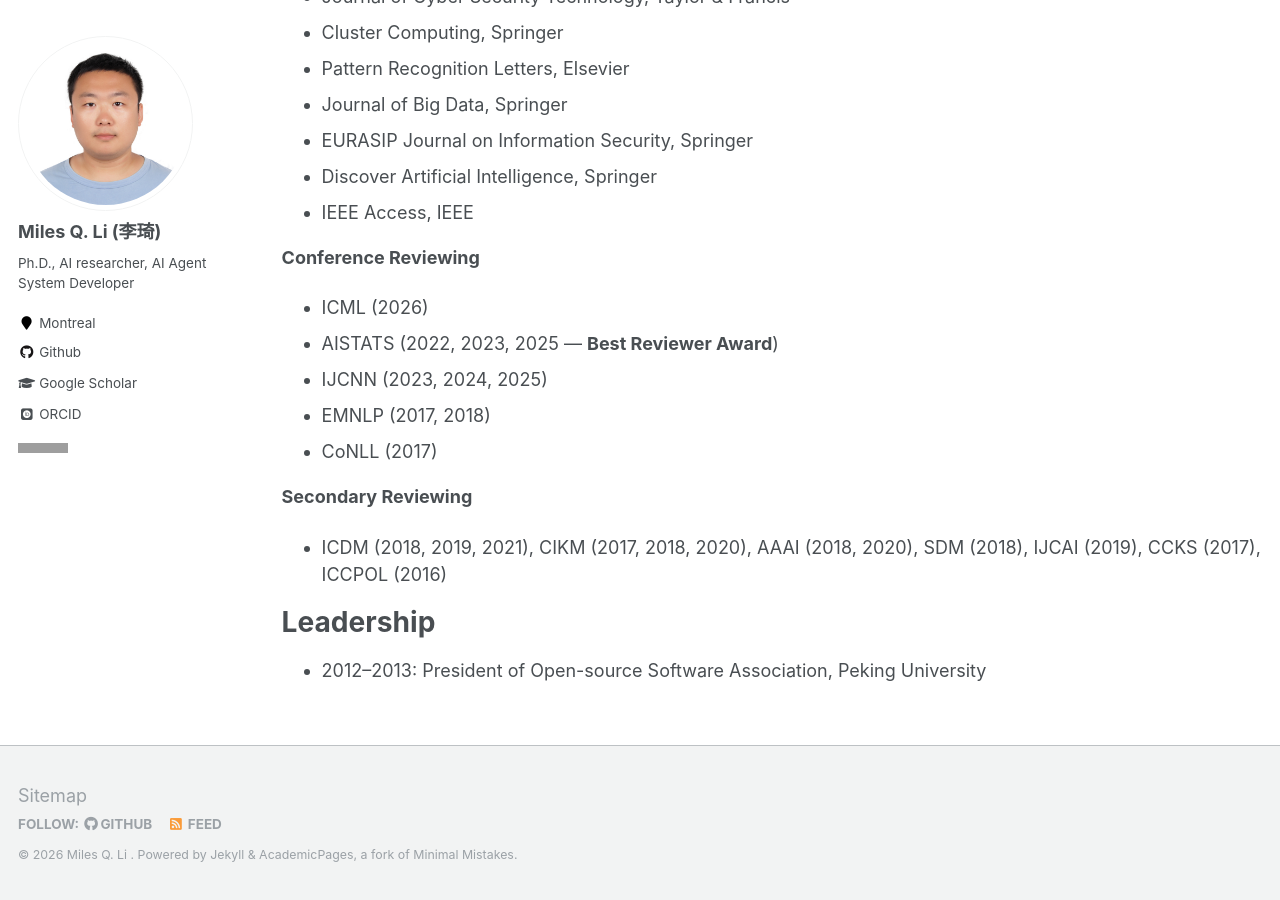
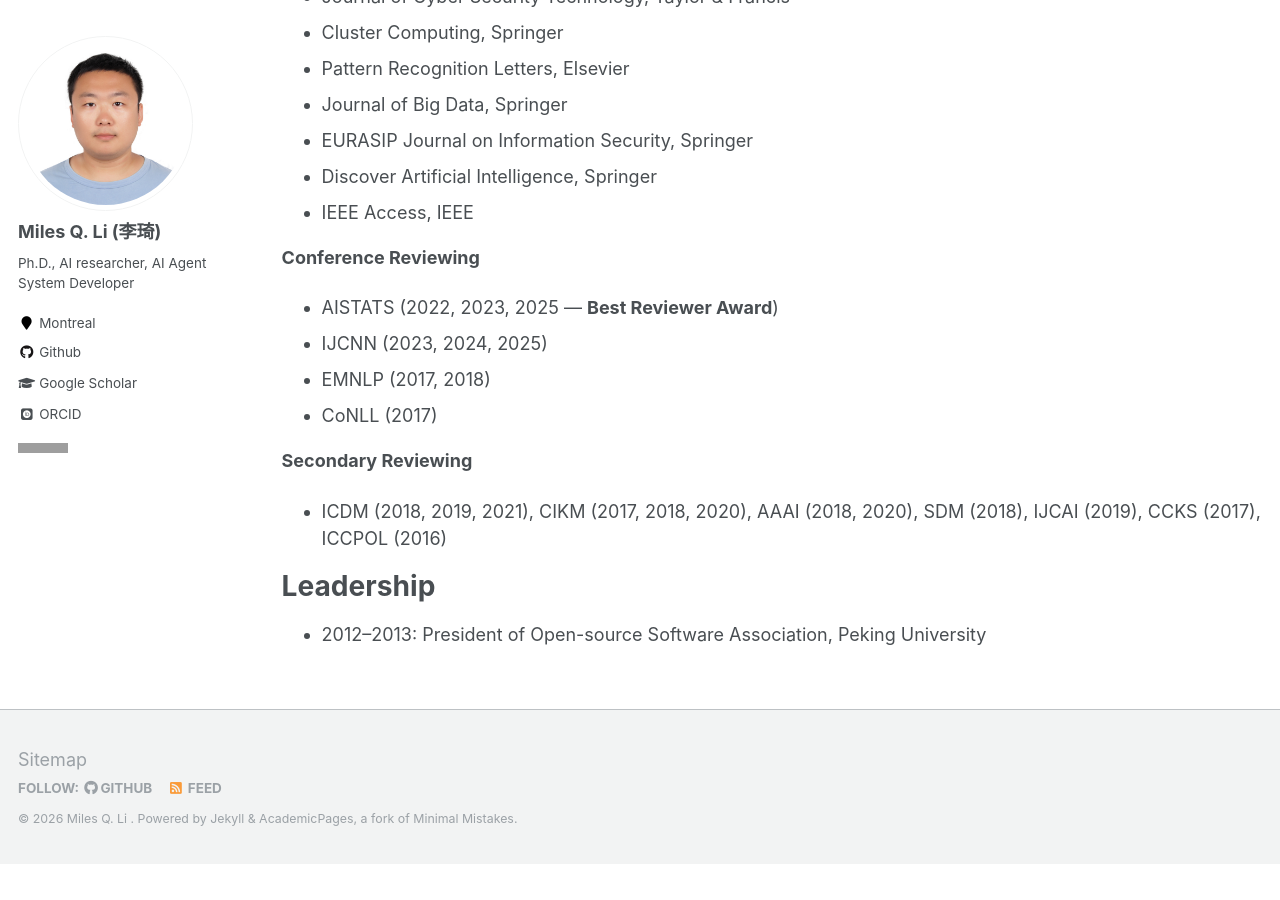
Before and after one commit to MilesQLi/milesqli.github.io, a Jekyll site: the page built from _pages/cv.md, in a window 1280 px wide and 900 px high, scrolled down 3798 px. Built offline with Jekyll 4.4.1, drawn with Linux system fonts in a browser that asks for light colours; some web fonts are replaced; a script that is not in the unit is left out; after the commit the page ends 4662 px from its top, so only the background shows below that; grey boxes are pictures that could not be loaded.

Commit message:
Remove ICML 2026 reviewer entry from CV service section

```diff
--- a/_pages/cv.md
+++ b/_pages/cv.md
@@ -84,7 +84,6 @@ Service
 
 **Conference Reviewing**
 
-* ICML (2026)
 * AISTATS (2022, 2023, 2025 --- **Best Reviewer Award**)
 * IJCNN (2023, 2024, 2025)
 * EMNLP (2017, 2018)
```
